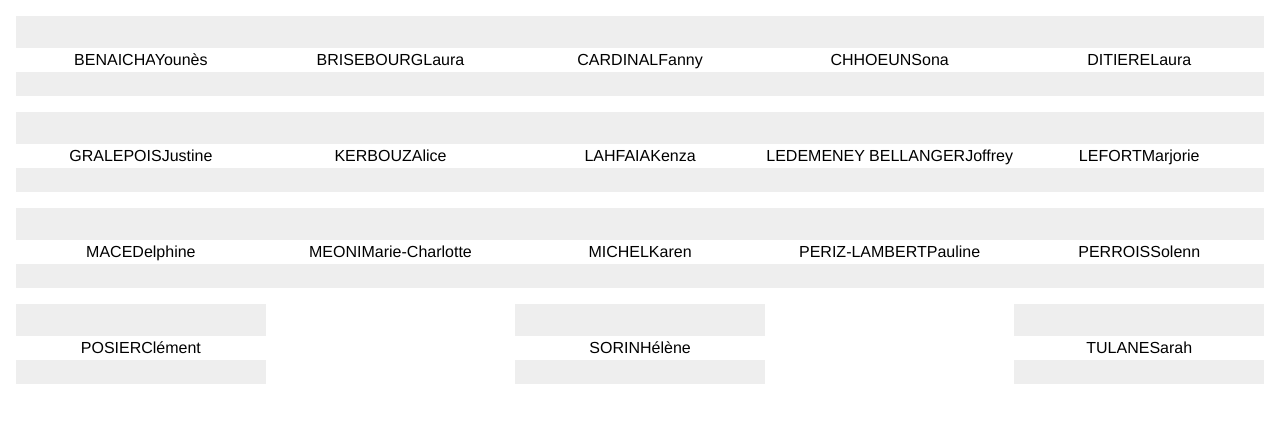
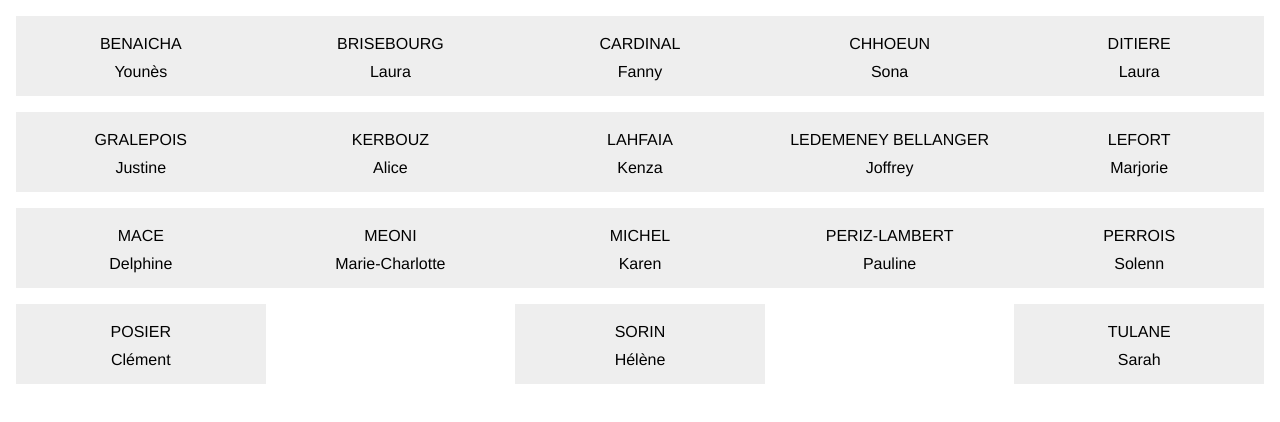
Before and after one commit to asc-code/formulaire, a plain HTML site: page index.html in a window 1280 px wide. Drawn offline with Linux system fonts and the light colour scheme.

Commit message:
Update styles.css

```diff
--- a/styles.css
+++ b/styles.css
@@ -2,16 +2,19 @@
     margin: 0;
     padding: 0;
     color: black;
-    background: white;
+
     line-height: 1.5rem;
     box-sizing:border-box;
     font-family: Helvetica,Arial;
 }
+body {background: white;}
+
 ul#etudiants {
     display: flex;
     justify-content: space-between;
     flex-wrap: wrap;
     margin: 1rem;}
+
 ul#etudiants li.etudiant {
     width: 19%;
     background: #eee;
@@ -20,9 +23,15 @@ ul#etudiants li.etudiant {
     height: 5rem;
     margin-bottom: 1rem;
     text-align: center;
-padding-top: 2rem;}
-ul#etudiants li.etudiant a span.name {}
-ul#etudiants li.etudiant a span.firstname {}
+}
+
+ul#etudiants li.etudiant a span {display: block;margin-bottom: .25rem}
 ul#etudiants li.etudiant a {
     text-decoration: none;
-    display:block;}
+    display:block;
+    padding-top: 1rem;
+}
+ul#etudiants li.etudiant a:hover {
+    background: cyan;
+    color: white
+}
```
